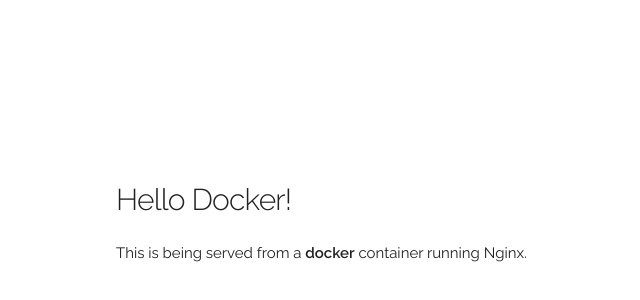
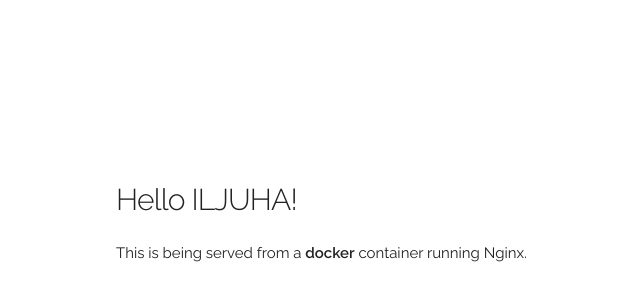
Before and after one commit to nikilja/secret, a website: page static-site/html/index.html in a window 1280 px wide. Shown: the part 60-360 px from the top of the page, 44-684 px from the left. Drawn offline with Linux system fonts and the light colour scheme.

Commit message:
HelloChange

```diff
--- a/static-site/html/index.html
+++ b/static-site/html/index.html
@@ -5,7 +5,7 @@
   <!-- Basic Page Needs
   –––––––––––––––––––––––––––––––––––––––––––––––––– -->
   <meta charset="utf-8">
-  <title>Docker :)</title>
+  <title>DockersA :)</title>
   <meta name="description" content="">
   <meta name="author" content="">
 
@@ -34,7 +34,7 @@
   <div class="container">
     <div class="row">
       <div class="one-half column" style="margin-top: 25%">
-        <h4>Hello Docker!</h4>
+        <h4>Hello ILJUHA!</h4>
         <p>This is being served from a <strong>docker</strong> container running Nginx.</p>
       </div>
     </div>
```
